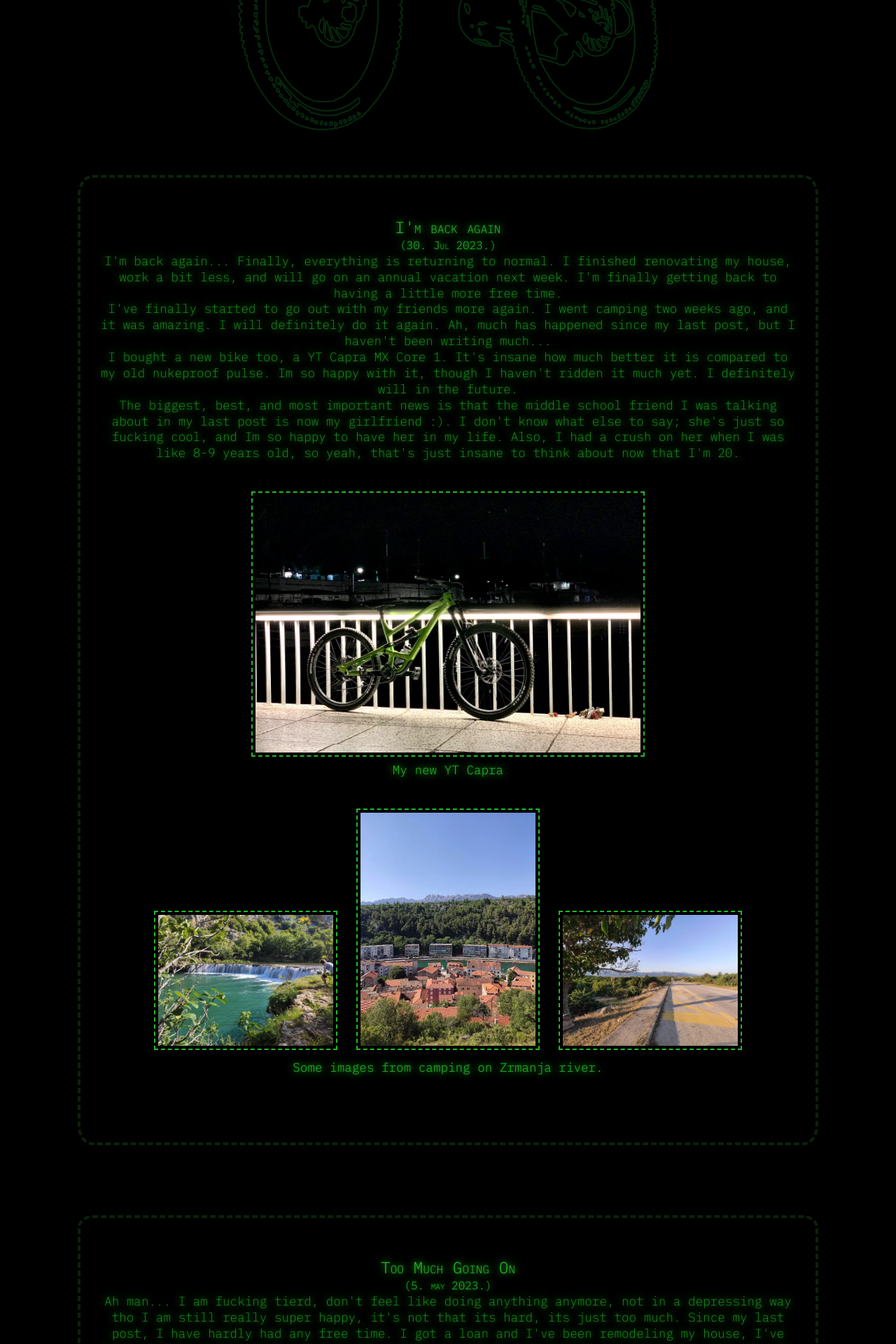
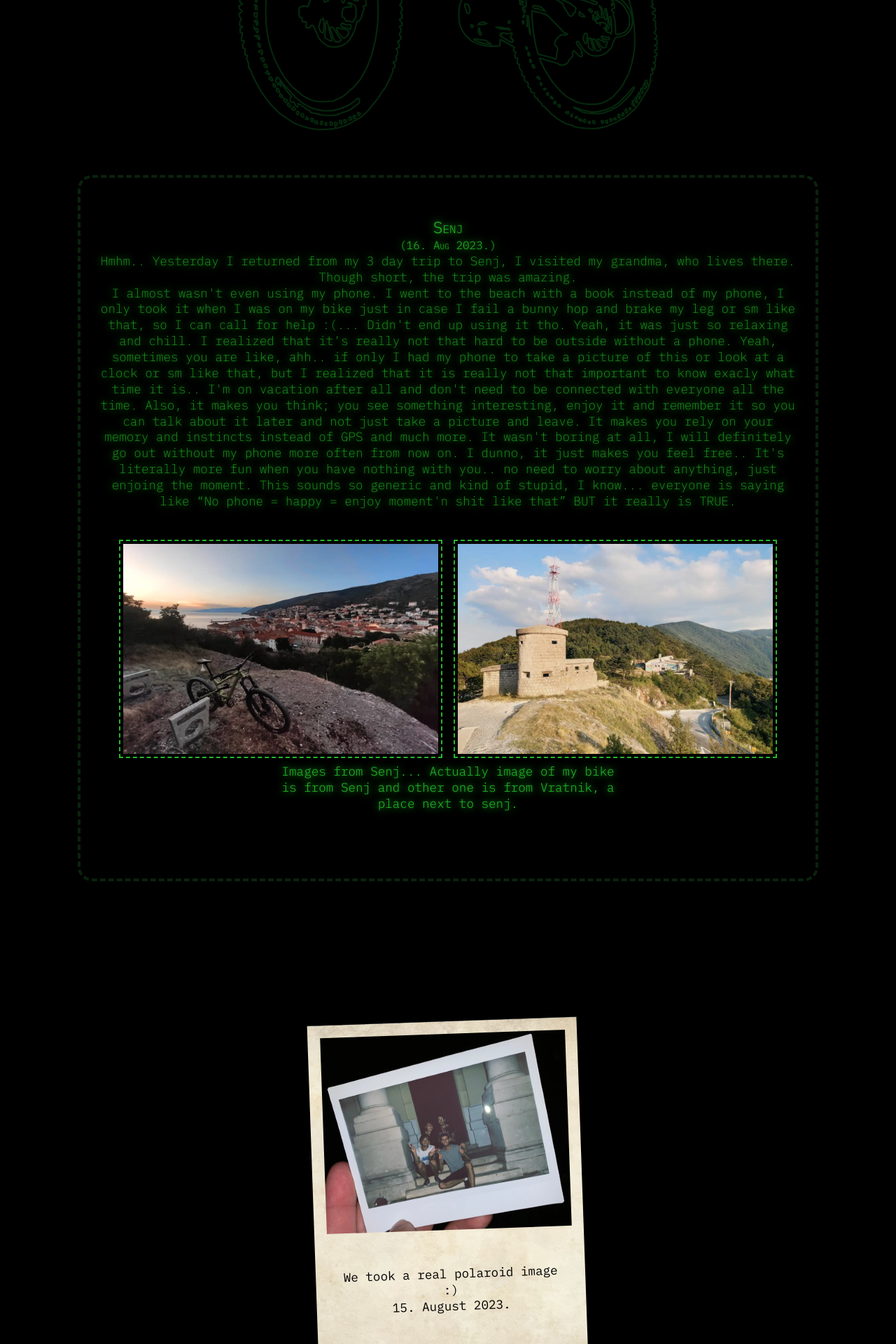
Before and after one commit to Domza64/PersonalWebsite, a PHP site: page /diary in a window 1280 px wide. Shown: the part 492-2412 px from the top of the page at 70% size. Run offline with PHP 8.4, Linux system fonts and the light colour scheme; style sheets or scripts are compiled from the project's sources.

Commit message:
new diary article

```diff
--- a/assets/css/diary/style.css
+++ b/assets/css/diary/style.css
@@ -6,6 +6,7 @@
 
 html {
   scroll-behavior: smooth;
+  overflow-x: hidden;
 }
 
 body {
@@ -139,6 +140,12 @@ body footer a {
   justify-content: center;
   align-items: center;
 }
+.--photo-w-description-container div {
+  display: flex;
+  align-items: center;
+  justify-content: center;
+  flex-flow: wrap;
+}
 .--photo-w-description-container img {
   margin: 8px !important;
 }
@@ -193,4 +200,14 @@ body footer a {
   min-width: 360px;
   margin-bottom: 0px !important;
   margin-top: 24px !important;
+}
+
+.--big-image {
+  width: 45% !important;
+}
+
+@media only screen and (max-width: 900px) {
+  .--big-image {
+    width: 100% !important;
+  }
 }/*# sourceMappingURL=style.css.map */
--- a/assets/css/diary/style.scss
+++ b/assets/css/diary/style.scss
@@ -5,6 +5,7 @@
 }
 html {
     scroll-behavior: smooth;
+    overflow-x: hidden;
 }
 body {
     text-align: center;
@@ -137,6 +138,12 @@ body {
     flex-direction: column;
     justify-content: center;
     align-items: center;
+    div {
+        display: flex;
+        align-items: center;
+        justify-content: center;
+        flex-flow: wrap;
+    }
     img {
         margin: 8px !important;
     }
@@ -190,3 +197,12 @@ body {
     margin-bottom: 0px !important;
     margin-top: 24px !important;
 }
+.--big-image {
+    width: 45% !important;
+}
+
+@media only screen and (max-width: 900px) {
+    .--big-image {
+        width: 100% !important;
+    }
+}
--- a/diary/index.html
+++ b/diary/index.html
@@ -25,6 +25,42 @@
           <img src="../assets/media/images/svg/mtb4.svg" alt="Cool mtb svg image">
         </section>
         <section class="__articles">
+          <article id="senj">
+            <h2>Senj<br><u>(16. Aug 2023.)</u></h2>
+            <p>
+              Hmhm.. Yesterday I returned from my 3 day trip to Senj, I visited my grandma, who lives there.
+              Though short, the trip was amazing.
+              <br>I almost wasn't even using my phone. I went to the beach with a book
+              instead of my phone, I only took it when I was on my bike just in case I fail a bunny hop and
+              brake my leg or sm like that, so I can call for help :(... Didn't end up using it tho. Yeah, it was
+              just so relaxing and chill. I realized that it's really not that hard to be outside without
+              a phone. Yeah, sometimes you are like, ahh.. if only I had my phone to take a picture of this or
+              look at a clock or sm like that, but I realized that it is really not that important to
+              know exacly what time it is.. I'm on vacation after all and don't need to be connected
+              with everyone all the time. Also, it makes you think; you see something interesting, enjoy it and
+              remember it so you can talk about it later and not just take a picture and leave. It makes you
+              rely on your memory and instincts instead of GPS and much more. It wasn't boring at all, I
+              will definitely go out without my phone more often from now on. I dunno, it just makes you feel
+              free.. It's literally more fun when you have nothing with you.. no need to worry about anything, just enjoing
+              the moment. This sounds so generic and kind of stupid, I know... everyone is saying like
+              <q>No phone = happy = enjoy moment'n shit like that</q> BUT it really is TRUE.
+            </p>
+            <div class="--photo-w-description-container">
+              <div>
+                <img src="../assets/media/images/diary/Senj-bike.webp" alt="Image of my YT Capra in Senj" class="--small-margin --big-image">
+                <img src="../assets/media/images/diary/Senj-vratnik.webp" alt="Image of Vratnik panorama view from top of the mountain" class="--small-margin --big-image">
+              </div>
+              <span class="--photo-description" style="font-weight: 300;">
+                Images from Senj... Actually image of my bike is from Senj and other one is from Vratnik, a place next to senj.
+              </span>
+            </div>
+          </article>
+          <div class="--polaroid-image-container">
+            <div class="--polaroid-image" style="transform: rotate(-2deg); width: 100%;">
+              <img src="../assets/media/images/diary/polaroid-image.webp" alt="Polaroid image">
+              <span>We took a real polaroid image :) <br> 15. August 2023.</span>
+            </div>
+          </div>
           <article id="im-back-again">
             <h2>I'm back again<br><u>(30. Jul 2023.)</u></h2>
             <p>
```
Also changed, not shown: assets/media/images/diary/Senj-bike.webp (added), assets/media/images/diary/Senj-vratnik.webp (added), assets/media/images/diary/polaroid-image.webp (added), 1 other file.
